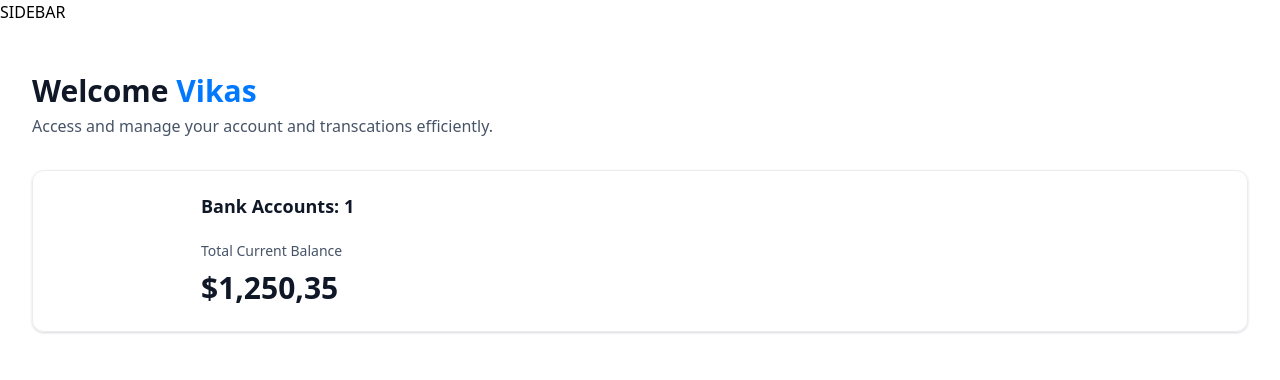
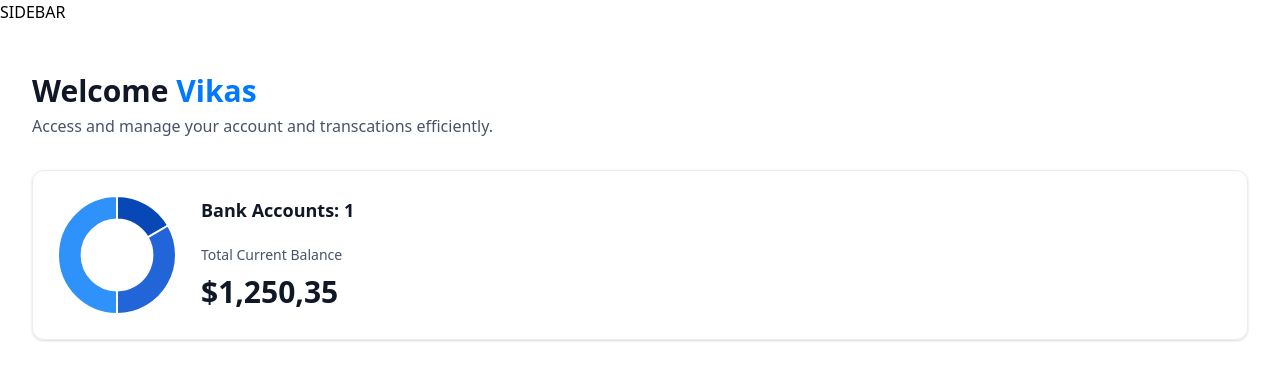
Before and after one commit to VikasVk03/banking, a Next.js app: page / in a window 1280 px wide. Shown: the top 380 px of the page. Built offline with nearby package versions, Linux system fonts and the light colour scheme.

Commit message:
implement chart

```diff
--- /dev/null
+++ b/components/DoughnutChart.tsx
@@ -0,0 +1,32 @@
+"use client";
+
+import { Chart as ChartJS, ArcElement, Tooltip, Legend } from "chart.js";
+import { Doughnut } from "react-chartjs-2";
+
+ChartJS.register(ArcElement, Tooltip, Legend);
+
+const DoughnutChart = ({ accounts }: DoughnutChartProps) => {
+  const data ={
+    datasets: [
+        {
+            label: 'Banks',
+            data: [1250, 2500, 3750],
+            backgroundColor: ['#0747b6', '#2265d8', '#2f91fa']
+        }
+    ],
+    labels: ['Bank 1', 'Bank 2', 'Bank 3']
+  }
+    return <Doughnut
+        data={data}
+        options={{
+            cutout: '60%',
+            plugins: {
+                legend: {
+                    display: false
+                }
+            }
+        }}
+        />
+}
+
+export default DoughnutChart
--- a/components/TotalBalanceBox.tsx
+++ b/components/TotalBalanceBox.tsx
@@ -1,4 +1,5 @@
 import AnimatedCounter from "./AnimatedCounter"
+import DoughnutChart from "./DoughnutChart"
 
 const TotalBalanceBox = ({
     accounts = [], totalBanks, totalCurrentBalance
@@ -6,7 +7,7 @@
   return (
     <section className="total-balance">
         <div className="total-balance-chart">
-        {/* DoughnutChart */}
+          <DoughnutChart accounts={accounts} />
         </div>
 
         <div className="flex flex-col gap-6">
```
